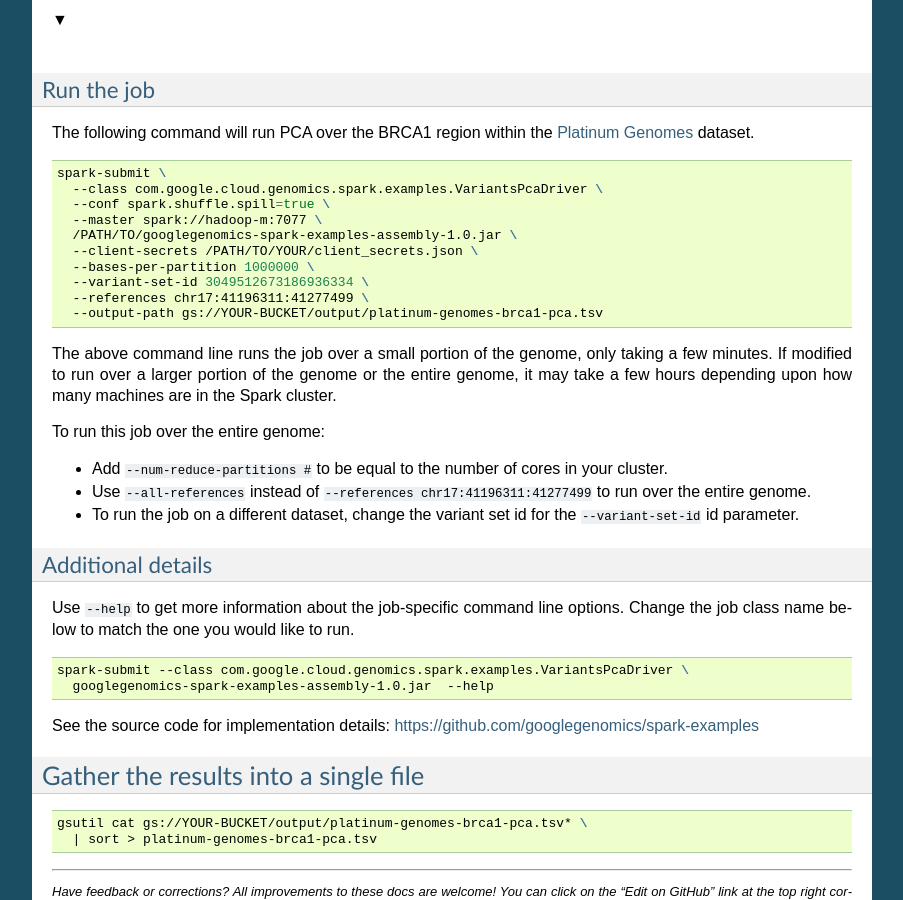
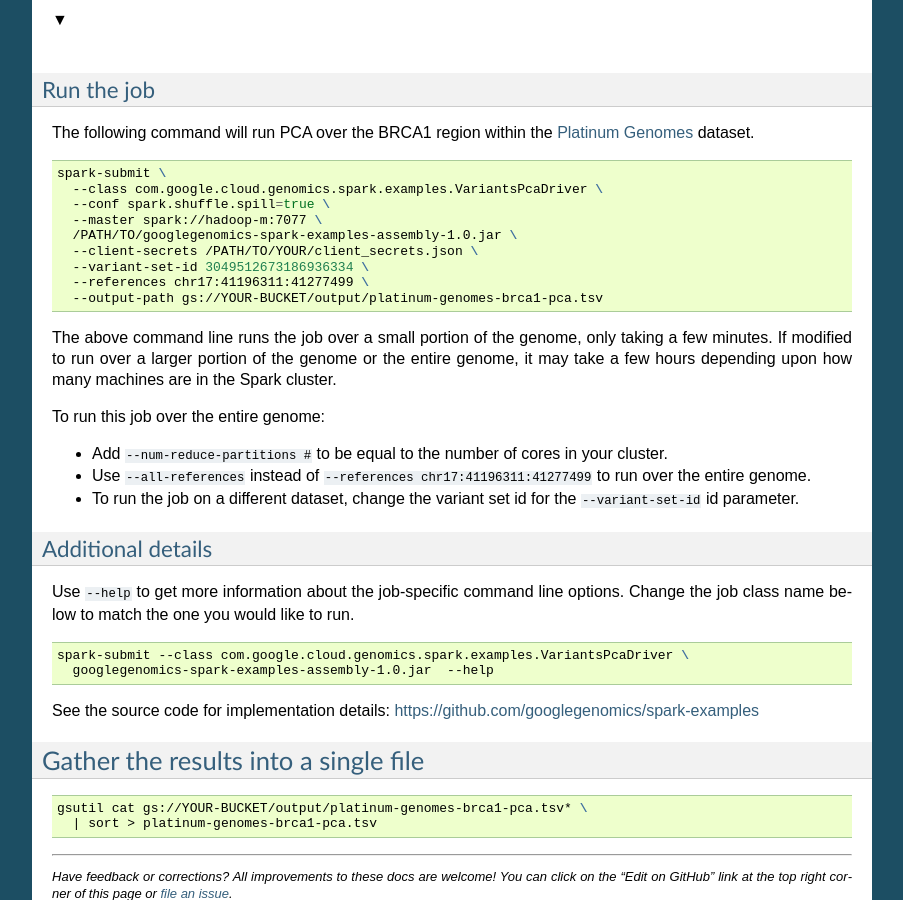
Before and after one commit to googlegenomics/readthedocs, a Sphinx documentation site: the page built from docs/source/use_cases/compute_principal_coordinate_analysis/index.rst, in a window 1280 px wide and 900 px high, scrolled down 1643 px. Shown: the whole window, without its empty margins (198-1101 px from the left). Built offline with Sphinx 7.4.7, drawn with Linux system fonts in a browser that asks for light colours; part of the change alters nothing that is shown.

```diff
--- a/docs/source/includes/spark_setup.rst
+++ b/docs/source/includes/spark_setup.rst
@@ -6,7 +6,7 @@
 
     .. container:: content
 
-      (1) Use `bdutil <https://cloud.google.com/hadoop/bdutil>`_ to deploy the cluster.  If you have not already done so, `install and configure <https://cloud.google.com/hadoop/>`_ bdutil.  **See issue** `#61 <https://github.com/googlegenomics/spark-examples/issues/61>`_ **for one additional temporary instruction when using bdutil.**
+      (1) Use `bdutil <https://cloud.google.com/hadoop/bdutil>`_ **version 1.2.1** or higher to deploy the cluster.  If you have not already done so, `install and configure <https://cloud.google.com/hadoop/>`_ bdutil.
 
     .. code-block:: shell
 
--- a/docs/source/use_cases/compute_principal_coordinate_analysis/index.rst
+++ b/docs/source/use_cases/compute_principal_coordinate_analysis/index.rst
@@ -75,7 +75,6 @@ The following command will run PCA over the BRCA1 region within the `Platinum Ge
     --master spark://hadoop-m:7077 \
     /PATH/TO/googlegenomics-spark-examples-assembly-1.0.jar \
     --client-secrets /PATH/TO/YOUR/client_secrets.json \
-    --bases-per-partition 1000000 \
     --variant-set-id 3049512673186936334 \
     --references chr17:41196311:41277499 \
     --output-path gs://YOUR-BUCKET/output/platinum-genomes-brca1-pca.tsv
```
